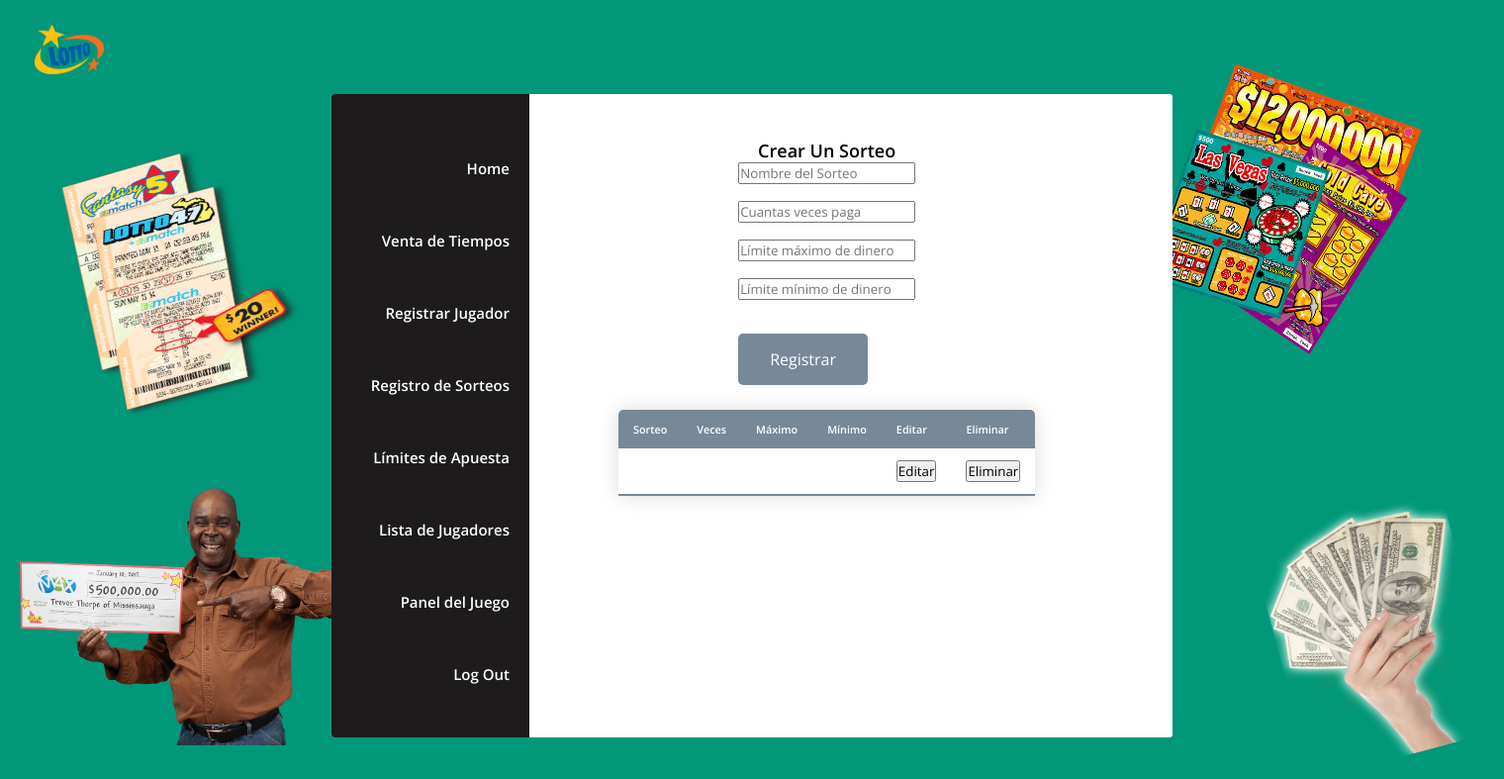
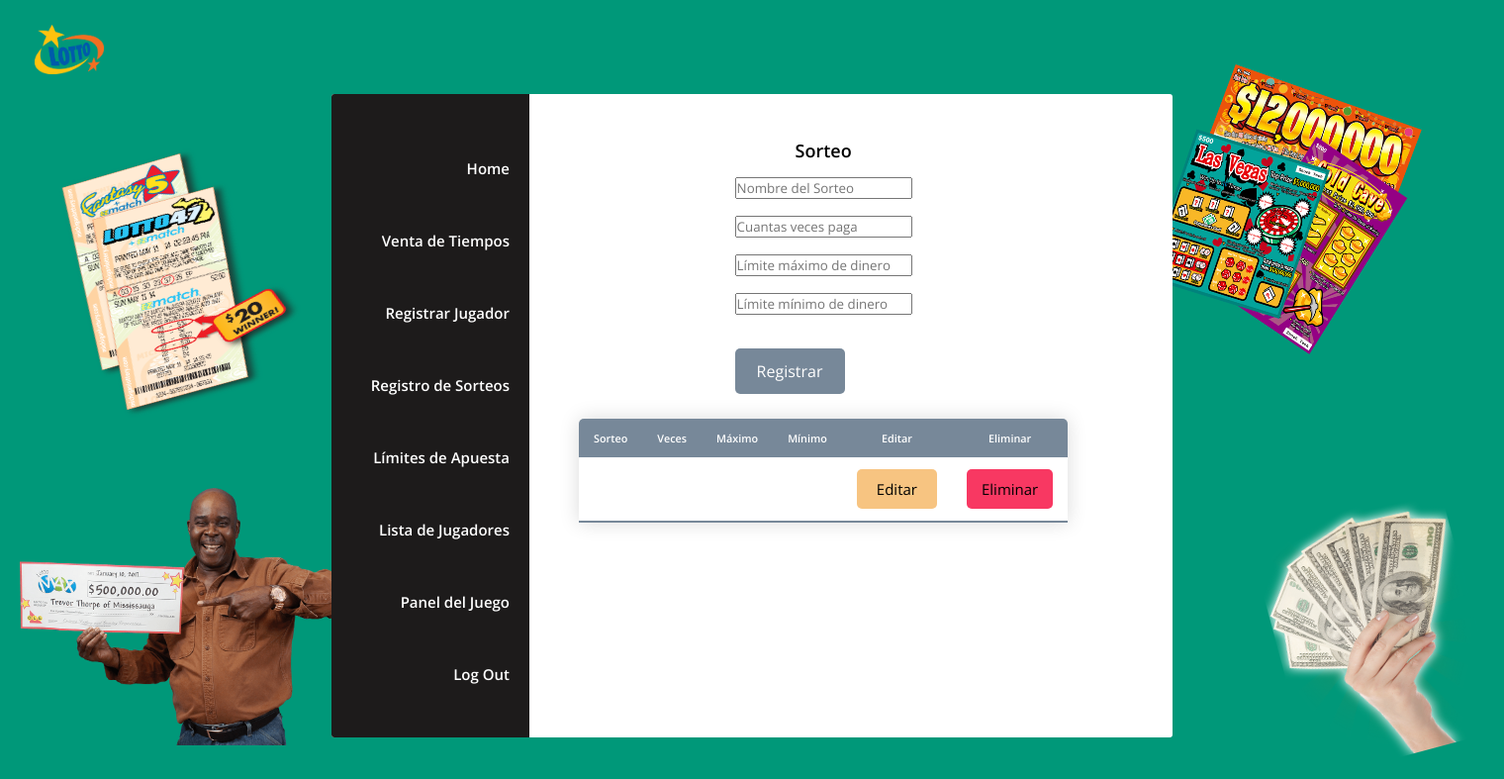
Before and after one commit to bernalqz/Proyecto_Progra04, a PHP site: page /app/views/registrar-sorteo.php in a window 1520 px wide. Shown: the top 787 px of the page at 99% size. Run offline with PHP 8.4, Linux system fonts and the light colour scheme; tables that the repository leaves empty or names only in its code hold one stand-in row (values such as "Sample post"); data that the repository does not hold is empty.

Commit message:
css mas pop up

```diff
--- a/app/views/registrar-sorteo.php
+++ b/app/views/registrar-sorteo.php
@@ -3,7 +3,7 @@
 
 
 <div class="title-head">
-<h2>Crear Un Sorteo</h2>
+<h2>Sorteo</h2>
 </div>
 
 <div>
@@ -52,12 +52,12 @@ if ($datos_consulta->num_rows>0){
             <td><?=$Maxi?></td>
             <td><?=$Mini?></td>
             <th scope="row" >
-            <button type="button" id="open-modal<?=$fila['Id_raffle']?>">Editar</button>
+            <button type="button" class="editar-btn" id="open-modal<?=$fila['Id_raffle']?>">Editar</button>
              </th>
             <th>
             <form method="post" action="../../assets/php/borrar_sorteo.php">
               <input type="hidden" name="id" value="<?php echo $fila['Id_raffle'];?>">
-		          <input  type="submit"  value="Eliminar">
+		          <input  type="submit" class="delete-btn" value="Eliminar">
               </form>
             </th>
           </tr>
@@ -67,7 +67,10 @@ if ($datos_consulta->num_rows>0){
 
 <dialog id="modal-wind<?=$fila['Id_raffle']?>">
 
+<div class="pop-up">
+
 <h2>Editar</h2>
+
 <form action="../../assets/php/editar_sorteo.php" method="POST" method="dialog">
 <label for=""></label>
 <input type="hidden" name="id" value="<?php echo $fila['Id_raffle'];?>">
@@ -76,10 +79,12 @@ if ($datos_consulta->num_rows>0){
 <input type="number" name="MaxSorteo"  placeholder="Límite máximo de dinero" value="<?php echo $Maxi?>" required></input><br><br>
 <input type="number" name="MinSorteo"  placeholder="Límite mínimo de dinero" value="<?php echo $Mini?>" required></input><br><br>
 <br>
-<input type="submit" class="" value="Editar"></input>
+<input type="submit" class="btn" value="Editar"></input>
 </form>
 <br><br>
 <button id="cerrar-modal<?=$fila['Id_raffle']?>">x</button>
+
+</div>
 </dialog>
 
 <!--Ventana Modal end-->
--- a/assets/css/style.css
+++ b/assets/css/style.css
@@ -141,14 +141,19 @@ display:flex;
 align-items: center;
 flex-direction: column;
 align-items: center;
+}
 
+.game-frame h2{
+  margin-bottom: 15px;
+}
 
 /*scroll bar */
 
+.container-game .game-frame{
 position: relative;
 top: 45px;
-left: 40px;
-height: calc(700px - 140px);
+padding: auto;
+height: calc(100% - 110px);
 overflow: auto;
 overflow-x: none;
 }
@@ -162,11 +167,35 @@ overflow-x: none;
   border: none;
   border-radius: 5px;
   color: white;
-  padding: 15px 32px;
+  padding: 12px 22px;
   text-align: center;
   text-decoration: none;
   display: inline-block;
   font-size: 16px;
+}
+
+.content-table .editar-btn{
+  background-color: rgb(247, 196, 129);
+  border: none;
+  border-radius: 5px;
+  color: rgb(0, 0, 0);
+  text-align: center;
+  text-decoration: none;
+  display: inline-block;
+  font-size: 15px;
+  padding: 10px 20px;
+}
+
+.content-table .delete-btn{
+  background-color: rgb(248, 56, 98);
+  border: none;
+  border-radius: 5px;
+  color: rgb(0, 0, 0);
+  text-align: center;
+  text-decoration: none;
+  display: inline-block;
+  font-size: 15px;
+  padding: 10px 15px;
 }
 
 /*botones-end*/
@@ -186,7 +215,7 @@ overflow-x: none;
 .content-table thead tr {
   background-color: lightslategray;
   color: #ffffff;
-  text-align: left;
+  text-align: center;
   font-weight: bold;
 }
 
@@ -213,3 +242,33 @@ overflow-x: none;
 }
 
 /*Tabla-end*/
+
+/*Pop-up*/
+
+.pop-up{
+  width: 300px;
+  height: 350px;
+  border: none;
+  border-radius: 3px;
+  overflow: hidden;
+  overflow-x: none;
+  padding: 10px 20px;
+  justify-content: center;
+  text-align: center;
+}
+
+.pop-up h2{
+  margin-top: 25px;
+  margin-bottom: 15px;
+}
+
+.pop-up .datos{
+  margin: 20px;
+}
+
+.x-btn{
+  border: none;
+  font-weight: bold;
+}
+
+/*Pop-up-end*/
```
Also changed, not shown: app/views/registrar-jugador.php (+18 -13 lines).
